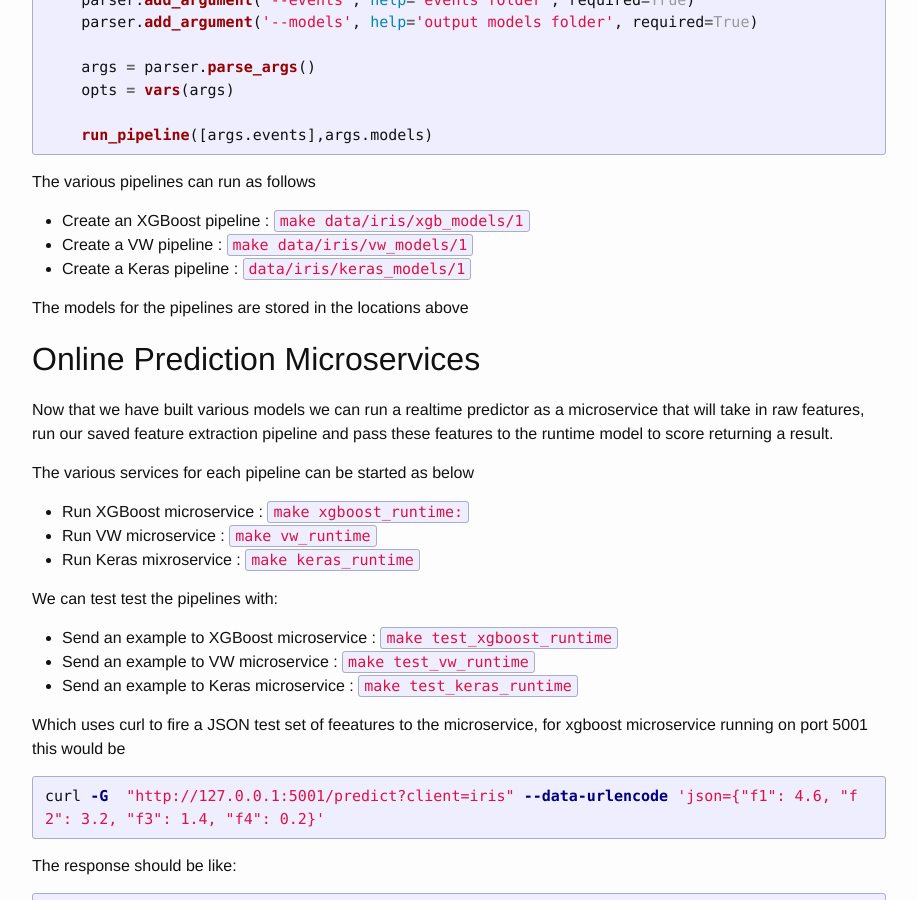
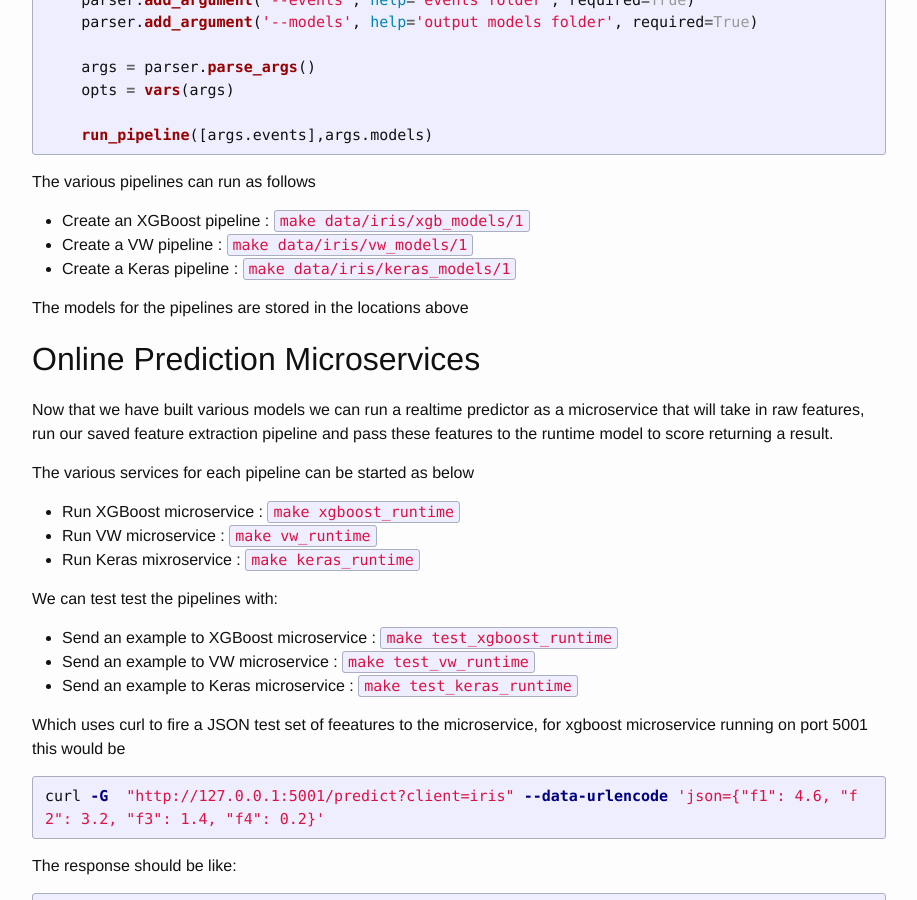
Before and after one commit to SeldonIO/seldonio.github.com, a Jekyll site: the page built from iris-demo.md, in a window 1280 px wide and 900 px high, scrolled down 1985 px. Shown: the whole window, without its empty margins (181-1098 px from the left). Built offline with Jekyll 4.4.1, drawn with Linux system fonts in a browser that asks for light colours.

Commit message:
fix typos in iris demo

````diff
--- a/iris-demo.md
+++ b/iris-demo.md
@@ -82,7 +82,7 @@ The various pipelines can run as follows
 
  * Create an XGBoost pipeline : ```make data/iris/xgb_models/1```
  * Create a VW pipeline : ```make data/iris/vw_models/1```
- * Create a Keras pipeline : ```data/iris/keras_models/1```
+ * Create a Keras pipeline : ```make data/iris/keras_models/1```
 
 The models for the pipelines are stored in the locations above
 
@@ -91,7 +91,7 @@ Now that we have built various models we can run a realtime predictor as a micro
 
 The various services for each pipeline can be started as below
 
- * Run XGBoost microservice : ```make xgboost_runtime:```
+ * Run XGBoost microservice : ```make xgboost_runtime```
  * Run VW microservice : ```make vw_runtime```
  * Run Keras mixroservice : ```make keras_runtime```
 
````
